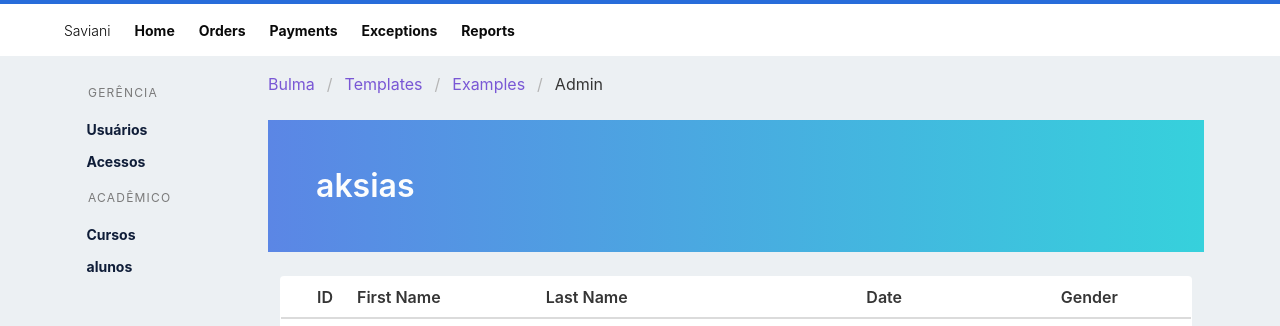
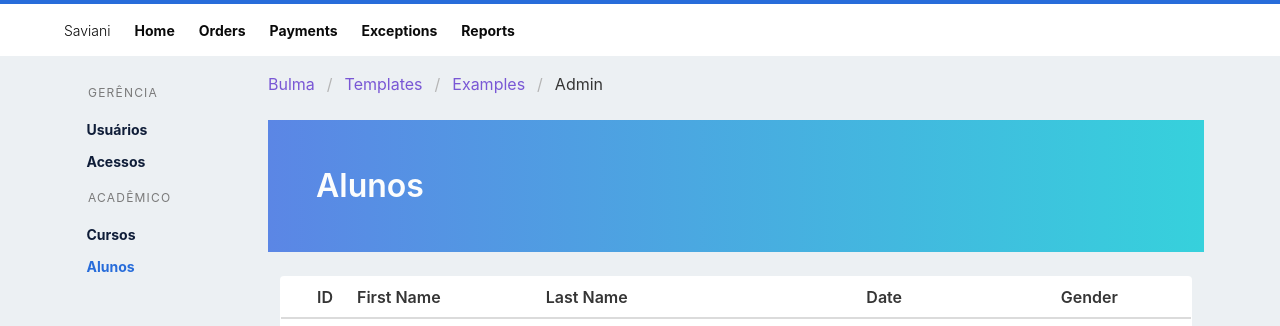
Before and after one commit to JosePaulo95/gestao-alunos, a plain HTML site: page index.html in a window 1280 px wide. Shown: the top 326 px of the page. Drawn offline with nearby package versions, Linux system fonts and the light colour scheme.

Commit message:
feat: título é reaivo

```diff
--- a/index.html
+++ b/index.html
@@ -82,7 +82,7 @@
               <div class="hero-body">
                 <div class="container">
                   <h1 class="title">
-                   aksias
+                   {{getTituloAbaAtual()}}
                   </h1>
                 </div>
               </div>
--- a/js/saviani.js
+++ b/js/saviani.js
@@ -19,7 +19,7 @@ var App = new Vue({
         "usuarios": {label: "Usuários"},
         "acessos": {label: "Acessos"},
         "cursos": {label: "Cursos"},
-        "alunos": {label: "alunos"}
+        "alunos": {label: "Alunos"}
       },
       cursos: [
         {
@@ -68,7 +68,7 @@ var App = new Vue({
   },
   mounted(){
     this.runTests();
-
+    this.selecionarAba("alunos")
   },
   computed: {
     filteredCards() {
@@ -96,6 +96,14 @@ var App = new Vue({
     getAba(aba_id){
       return this.abas[aba_id];
     },
+    getTituloAbaAtual(){
+      let aba_atual = this.getAba(this.aba_id_selecionada);
+      if(aba_atual){
+        return aba_atual.label;
+      }else{
+        return '';
+      }
+    },
     runTests(){
       this.is_testing = true;
       runNavigationTests(this);
--- a/js/uTests/navigationTests.js
+++ b/js/uTests/navigationTests.js
@@ -1,6 +1,6 @@
 function runNavigationTests(context) {
   console.assert(selecionarAbaDeixaItemAtivo.call(context), "selecionarAbaDeixaItemAtivo");
-  //console.assert(selecionarAbaMudaTituloDoContainer.call(context), "selecionarAbaMudaTituloDoContainer");
+  console.assert(selecionarAbaMudaTituloDoContainer.call(context), "selecionarAbaMudaTituloDoContainer");
 }
 function selecionarAbaDeixaItemAtivo() {
   this.selecionarAba("cursos");
```
